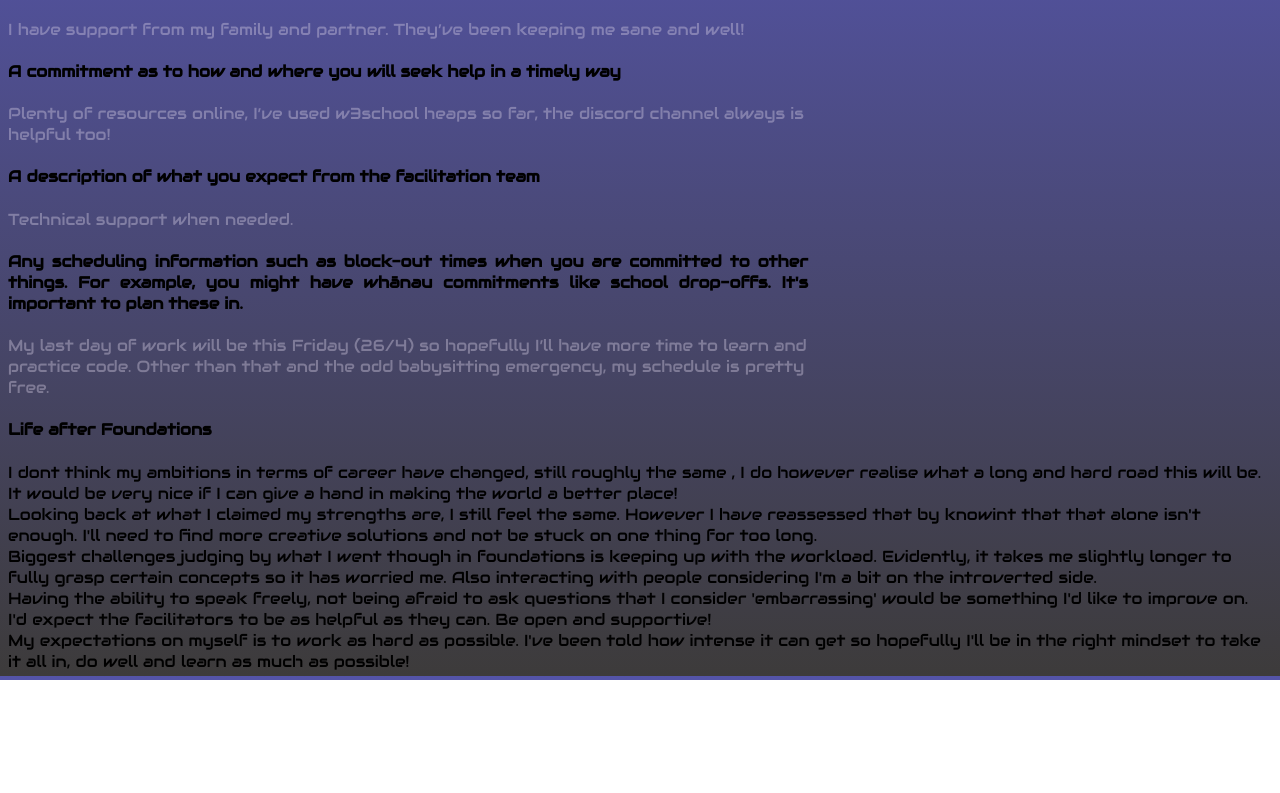
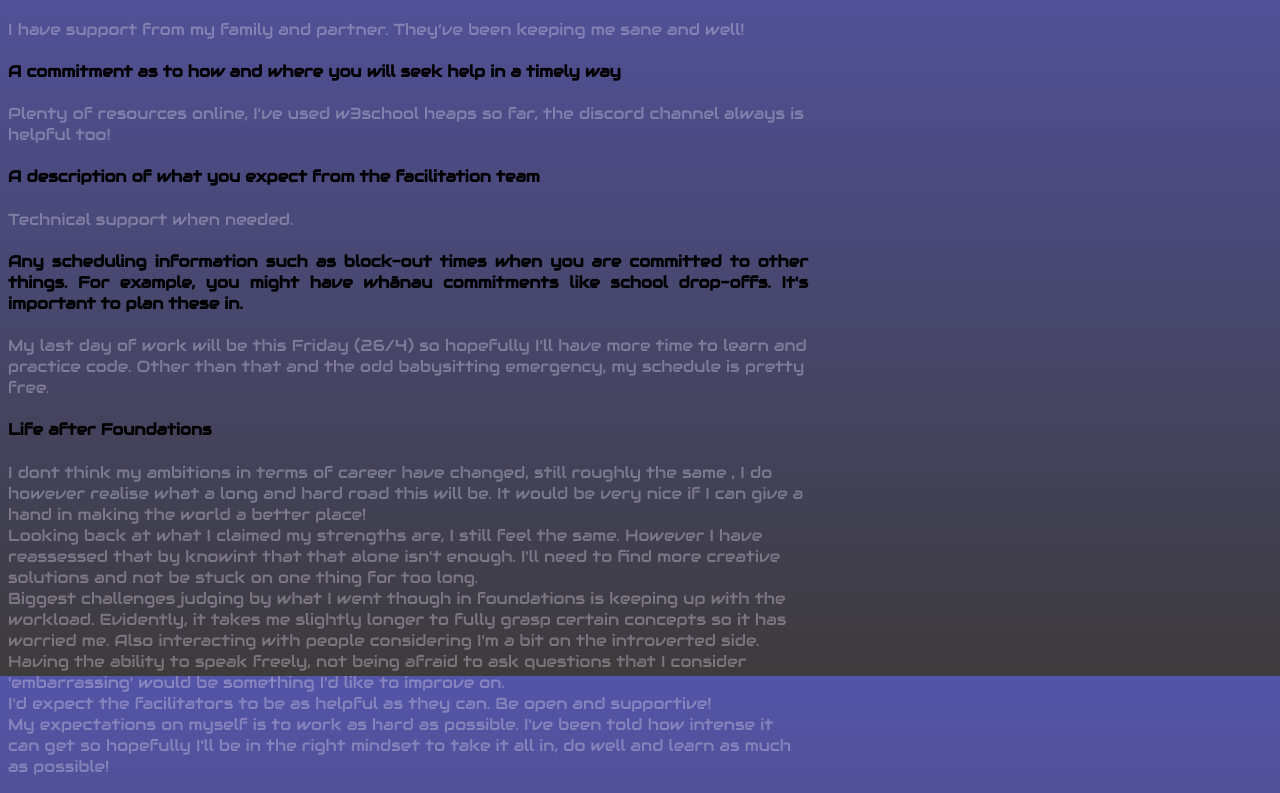
Before and after one commit to kais-lutfi/kais-lutfi.github.io, a plain HTML site: page blog/learning-plan.html in a window 1280 px wide. Shown: the part 924-1717 px from the top of the page. Before the commit the page ends 1604 px from the top, so only its background shows below. Drawn offline with Linux system fonts and the light colour scheme.

Commit message:
learning plan

```diff
--- a/blog/learning-plan.html
+++ b/blog/learning-plan.html
@@ -45,7 +45,7 @@
 <h4 class="blogtitle">Any scheduling information such as block-out times when you are committed to other things. For example, you might have whānau commitments like school drop-offs. It's important to plan these in.</h4>
 <p class="blogtext">My last day of work will be this Friday (26/4) so hopefully I’ll have more time to learn and practice code. Other than that and the odd babysitting emergency, my schedule is pretty free.</p>
 <h4 class="blogtitle">Life after Foundations</h4>
-I dont think my ambitions in terms of career have changed, still roughly the same , I do however realise what a long and hard road this will be.
+<p class="blogtext">I dont think my ambitions in terms of career have changed, still roughly the same , I do however realise what a long and hard road this will be.
 It would be very nice if I can give a hand in making the world a better place! <br>
 Looking back at what I claimed my strengths are, I still feel the same. However I have reassessed that by knowint that that alone isn't enough.
 I'll need to find more creative solutions and not be stuck on one thing for too long. <br>
@@ -55,6 +55,7 @@ Having the ability to speak freely, not being afraid to ask questions that I con
 I'd expect the facilitators to be as helpful as they can. Be open and supportive!<br>
 My expectations on myself is to work as hard as possible. I've been told how intense it can get so hopefully I'll be in the right mindset
 to take it all in, do well and learn as much as possible!
+</p>
 
 
 
```
